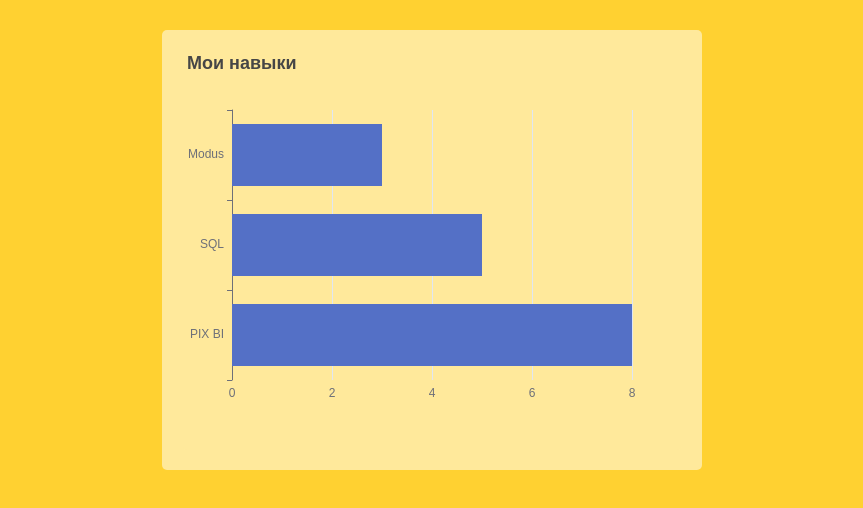
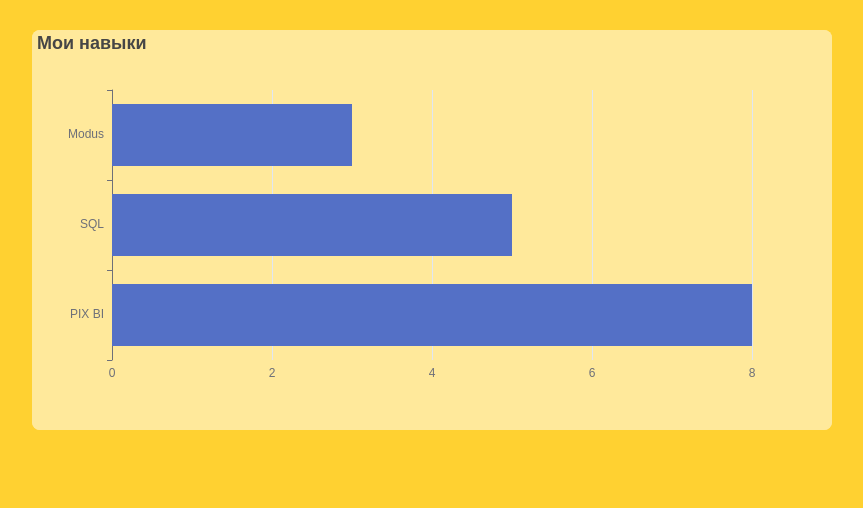
Before and after one commit to Balan666/my_1st_site, a plain HTML site: page index.html in a window 1280 px wide. Shown: the whole page, without its empty margins (208-1071 px from the left). Drawn offline with nearby package versions, Linux system fonts and the light colour scheme.

Commit message:
corrected div style

```diff
--- a/css/styles.css
+++ b/css/styles.css
@@ -4,12 +4,12 @@
 
     div {
       background-color: #ffe99b;
-      padding: 20px;
+      /* padding: 20px; */
       font-family: sans-serif;
       font-weight: bold;
-      text-align: center;
-      max-width: 500px;
-      border-radius: 5px;
+      /* text-align: center; */
+      /* max-width: 500px; */
+      border-radius: 8px;
       margin: 0 auto;
       margin-top: 30px;
     }
```
